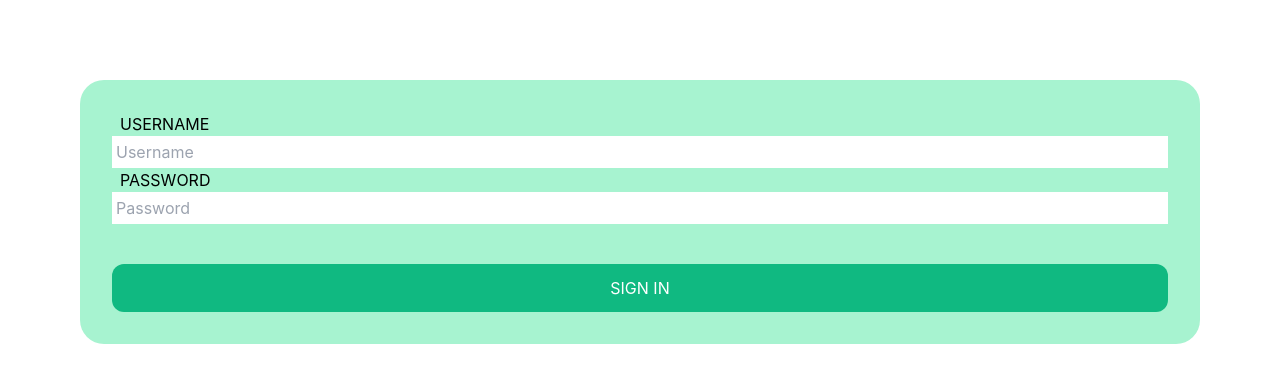
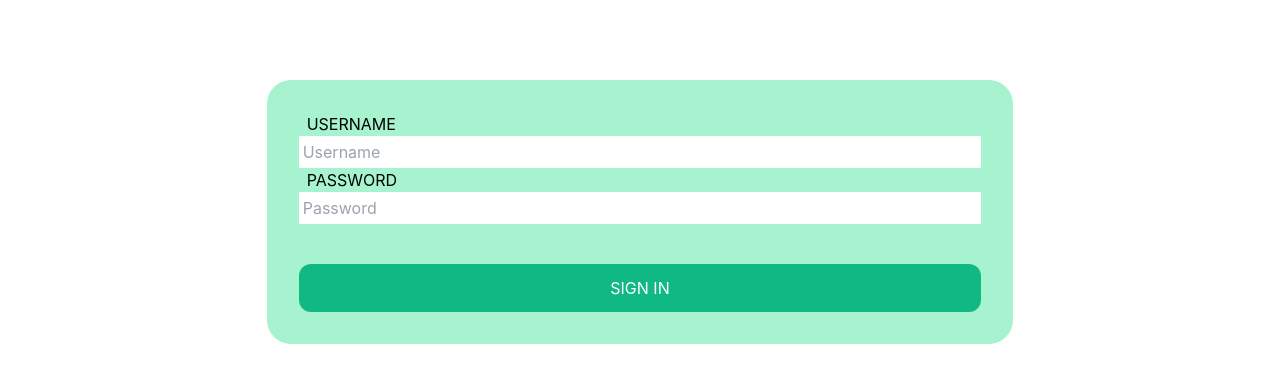
Before and after one commit to nooromari/cookie-stand-admin, a Next.js app: page / in a window 1280 px wide. Shown: the top 382 px of the page. Built offline with nearby package versions, Linux system fonts and the light colour scheme.

Commit message:
fix login

```diff
--- a/components/LoginForm.js
+++ b/components/LoginForm.js
@@ -4,8 +4,8 @@ function LoginForm(props){
 
     return(
         <div>
-        <form onSubmit = {props.saveInfo} className='bg-green-200 p-8 rounded-3xl m-20 border-green-500 p-2'>
-            <label className='p-2 text-center'>USERNAME</label><br/>
+        <form onSubmit = {props.saveInfo} className='bg-green-200 p-8 rounded-3xl m-20 border-green-500 p-2 w-7/12 ml-auto mr-auto'>
+            <label className='p-2 text-center '>USERNAME</label><br/>
             <input className="w-full p-1" type="text" placeholder="Username" id ='username' required /><br/>
 
             <label className='p-2 text-center'>PASSWORD</label><br/>
--- a/pages/index.js
+++ b/pages/index.js
@@ -7,8 +7,7 @@ const base_url = 'https://noor-cookie-stand.herokuapp.com/'
 
 export default function Home() {
   const [cookieStands, setCookieStands] = React.useState([]);
-  // const [loginInfo, setLoginInfo] = React.useState({})
-
+  const [isLogin, setIsLogin] = React.useState(false)
 
   async function saveInfo(e){
     e.preventDefault();
@@ -16,8 +15,7 @@ export default function Home() {
         username : e.target.username.value ,
         password : e.target.password.value,
       };
-      console.log(loginInfo);
-      // await fetchStands(loginInfo)
+      // console.log(loginInfo);
       getData(loginInfo)
     }
 
@@ -26,6 +24,7 @@ export default function Home() {
   }
 
   async function fetchStands(loginInfo) {
+    try{
     const tokenResponse = await login(loginInfo)
     const { refresh, access: token } = tokenResponse.data;
     const config = {
@@ -34,23 +33,20 @@ export default function Home() {
       }
     }
     const response = await axios.get(`${base_url}api/v1/cookie_stands/`, config);
-    console.log(response.data[0]+'yes');
+    setIsLogin(true)
     return response.data;
+  }catch(error){
+    alert('Wrong username or password')
+  }
+
   }
 
   async function getData(loginInfo) {
     setCookieStands(await fetchStands(loginInfo));
   }
 
-  // React.useEffect(() => {
-
-  //   // getData()
-
-  // })
-
-
-  console.log(cookieStands.length);
-  if (cookieStands.length){
+  // console.log(cookieStands.length);
+  if (isLogin){
 
   return (
     <CookieStandAdmin cookieStands={cookieStands} setCookieStands={setCookieStands} />
```
